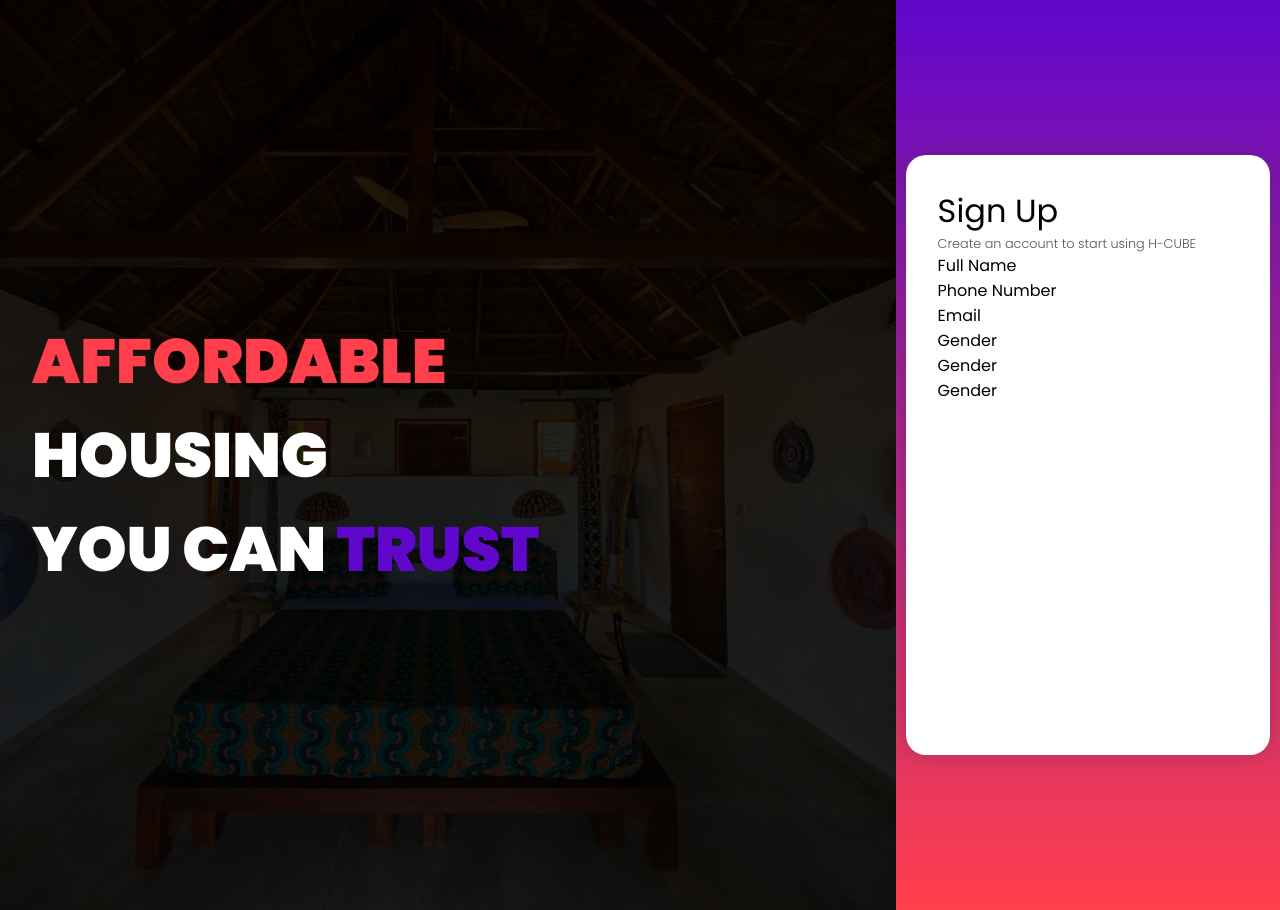
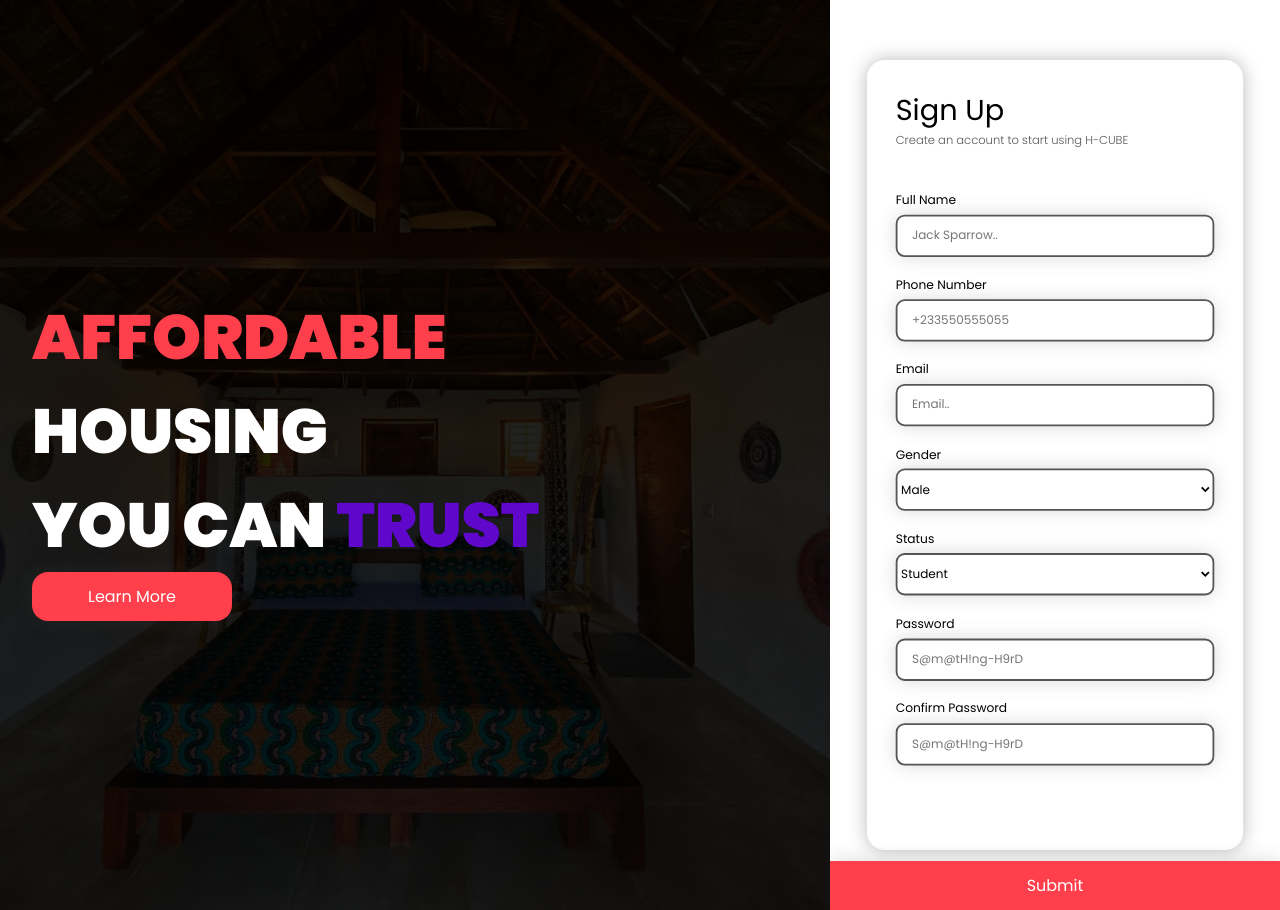
Before and after one commit to OPION-ONLINE/smart, a PHP site: template templates/pages/signup_page/index.php in a window 1280 px wide. Run offline with PHP 8.4, Linux system fonts and the light colour scheme; the template is opened without the code that fills it, so the values that code supplies are empty; data comes from the database, SQL or seed files in the repository; both versions use the stored data as it was after the commit.

Commit message:
finished signup front-end

```diff
--- /dev/null
+++ b/conn/signup_page/signup.php
@@ -0,0 +1 @@
+<?php
--- a/styles/pages/signup_page/index.css
+++ b/styles/pages/signup_page/index.css
@@ -1,11 +1,16 @@
 .signup-box > div {
-    --width: 30%;
+    --width: 450px;
 }
 
 
 
 .right {
-    background: linear-gradient(0deg, var(--secondary-color), var(--tetiary-color));
+    /* background: linear-gradient(0deg, var(--secondary-color), var(--tetiary-color)); */
+    width: var(--width);
+    overflow-y: scroll;
+}
+
+.btn {
     width: var(--width);
 }
 
@@ -15,13 +20,19 @@
 
 .overlay {
     background: var(--overlay);
+    justify-content: center;
 
+    padding: 2rem;
+}
+
+.overlay .btn {
+    width: 200px;
+    border-radius: 1rem;
 }
 
 h1 {
     color: var(--primary-color);
     font-size: 390%;
-    padding: 2rem;
 }
 
 h1 span {
@@ -36,9 +47,10 @@ form {
     background: var(--primary-color);
     box-shadow: 0 0 20px var(--shadow);
     border-radius: 20px;
-    width: 95%;
+    width: 100%;
     min-height: 600px;
     padding: 2rem;
+    transform: scale(.9);
 }
 
 form h3 {
@@ -51,3 +63,85 @@ form p {
     font-weight: 300;
     color: var(--dark-fade);
 }
+
+.top {
+    margin-bottom: 3rem;
+}
+
+.input {
+    margin: 1rem 0;
+}
+
+.input label {
+    font-size: 85%;
+}
+
+input , select {
+    background: var(--primary-color);
+    box-shadow: 0 0 20px var(--card-shadow);
+    border: 2px solid var(--dark-fade);
+    border-radius: 10px;
+    height: 47px;
+    padding: 1rem;
+    margin: .35rem 0;
+    font-family: "Poppins", sans-serif;
+}
+
+select {
+    padding: 0;
+}
+
+.btn {
+    background: var(--secondary-color);
+    box-shadow: 0 0 20px var(--card-shadow);
+    color: var(--primary-color);
+    padding: .75rem 1rem;
+}
+
+@media (max-width: 930px) {
+    h1 {
+        font-size: 300%;
+    }
+}
+
+@media (max-width: 835px) {
+    h1 {
+        font-size: 210%;
+    }
+}
+
+@media (max-width: 730px) {
+    h1, .overlay .btn {
+        display: none;
+    }
+
+    .left, .right {
+        position: absolute;
+        top: 0;
+        left: 0;
+        width: 100vw;
+        z-index: 4;
+    }
+
+    .right {
+        background: var(--primary-color);
+        z-index: 5;
+    }
+
+    .btn {
+        width: 100%;
+    }
+
+}
+
+@media (max-width: 450px) {
+
+    .right {
+        padding: 0;
+    }
+
+    form {
+        transform: scale(1);
+        border-radius: 0;
+    }
+}
--- a/styles/variables.css
+++ b/styles/variables.css
@@ -17,7 +17,7 @@
 }
 
 
-input {
+input, select, textarea {
     border: none;
     outline: none;
 }
--- a/templates/pages/signup_page/index.html
+++ b/templates/pages/signup_page/index.html
@@ -4,52 +4,74 @@
 
         <div class = 'bg-image p-abs top-left full-hw ov-hidden '>
             <img src = '<?php echo $environment_link . 'images/opion_header_image.jpg';?>' class = 'obj-fit p-rel z-1'>
-            <div class = 'overlay p-abs top-left full-hw z-1 flex-row'>
+            <div class = 'overlay p-abs top-left full-hw z-1 flex-col'>
                 <h1>
                     <span>AFFORDABLE</span> <br>
                      HOUSING  <br>
-                     YOU CAN <span>TRUST</span></h1>
+                     YOU CAN <span>TRUST</span>
+                </h1>
+
+                <div class = 'btn'>
+                    Learn More
+                </div>
             </div>
         </div>
     </div>
-    <div class = 'right full-h flex-center'>
-        <form>
+    <div class = 'right full-h p-1 p-rel'>
+        <form method = 'POST' action = '<?php echo $environment_link . "conn/authentication/signup.php"; ?>'>
             <div class = 'top'>
                 <h3>Sign Up</h3>
                 <p>Create an account to start using H-CUBE</p>
             </div>
 
             <div class = 'form'>
-                <div class = 'input'>
+                <div class = 'input flex-col'>
                     <label>Full Name</label>
-                    <input>
+                    <input type = 'text' name = 'full_name' placeholder = 'Jack Sparrow..'>
                 </div>
 
-                <div class = 'input'>
+                <div class = 'input flex-col'>
                     <label>Phone Number</label>
-                    <input>
+                    <input type = 'tel' name = 'phone_number' placeholder = '+233550555055'>
                 </div>
 
-                <div class = 'input'>
+                <div class = 'input flex-col'>
                     <label>Email</label>
-                    <input>
+                    <input type = 'email' name = 'email' placeholder = 'Email..'>
                 </div>
 
-                <div class = 'input'>
+                <div class = 'input flex-col'>
                     <label>Gender</label>
-                    <input>
+                    <select name = 'gender' type="gender">
+                        <option selected>Male</option>
+                        <option>Female</option>
+                    </select>
                 </div>
 
-                <div class = 'input'>
-                    <label>Gender</label>
-                    <input>
+                <div class = 'input flex-col'>
+                    <label>Status</label>
+                    <select name = 'gender' type="gender">
+                        <option selected>Student</option>
+                        <option>Not a Student</option>
+                    </select>
                 </div>
 
-                <div class = 'input'>
-                    <label>Gender</label>
-                    <input>
+                <div class = 'input flex-col'>
+                    <label>Password</label>
+                    <input type = 'password' name = 'password' placeholder="S@m@tH!ng-H9rD">
                 </div>
+
+                <div class = 'input flex-col'>
+                    <label>Confirm Password</label>
+                    <input type = 'password' name = 'password' placeholder="S@m@tH!ng-H9rD">
+                </div>
+
+                <div class = 'input flex-col'>
+                </div>
+
+                <button type = 'submit' style = 'visibility: hidden;'></button>
             </div>
         </form>
+        <div class = 'btn p-fix bottom-right full-w' onclick = 'click_itm("button")'>Submit</div>
     </div>
 </div>
```
Also changed, not shown: sq.sql (+29 -0 lines), templates/components/navigation.php (+5 -5 lines), templates/pages/booking_page/index.php (+6 -6 lines).
